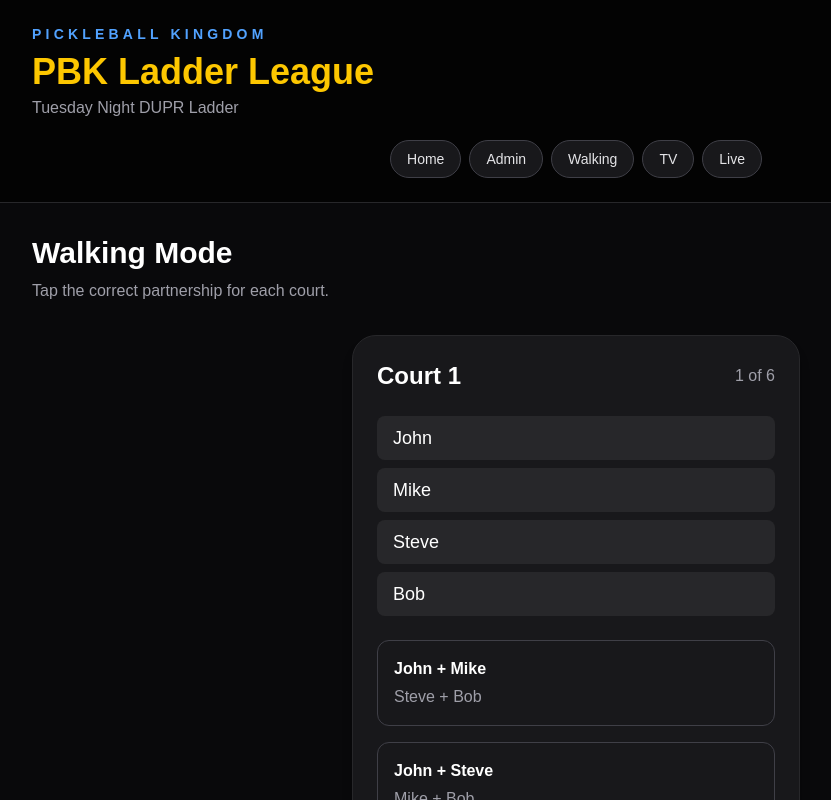
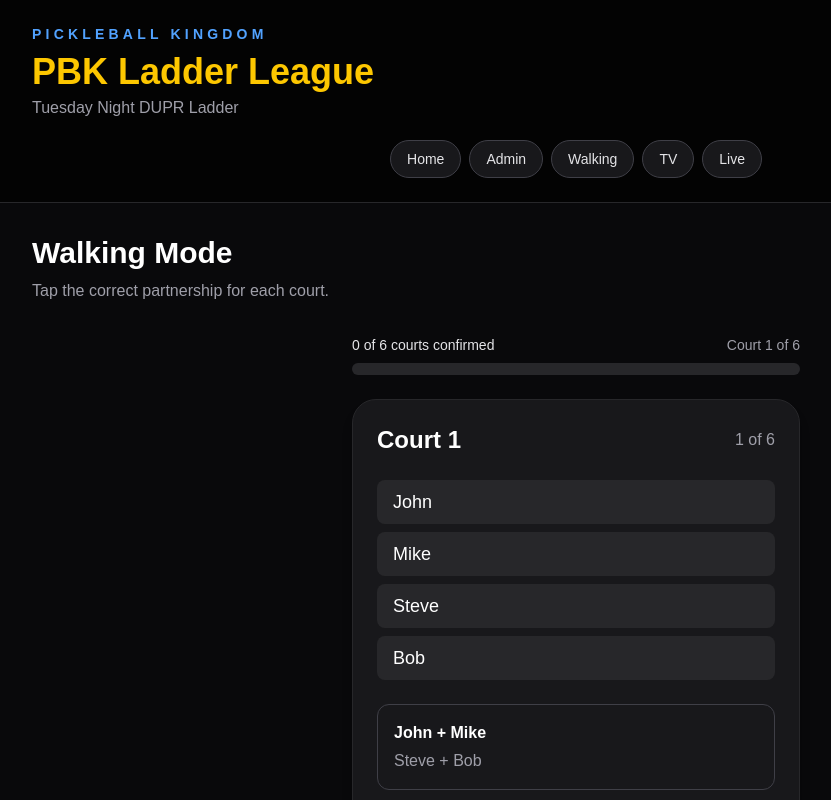
Before and after one commit to PabloPBK/pbk-ladder-league, a Next.js app: page /walking in a window 1280 px wide. Shown: the top 800 px of the page, without its empty margins (64-895 px from the left). Built offline with nearby package versions, Linux system fonts and the light colour scheme.

Commit message:
Add multi-court Walking Mode workflow

```diff
--- a/app/walking/page.tsx
+++ b/app/walking/page.tsx
@@ -1,39 +1,150 @@
 "use client";
 
+import { useState } from "react";
 import { AppLayout } from "@/components/layout/AppLayout";
 import { CourtCard } from "@/components/courts/CourtCard";
 
-export default function WalkingPage() {
-  const players = ["John", "Mike", "Steve", "Bob"];
+type Court = {
+  id: number;
+  players: [string, string, string, string];
+};
 
-  const pairings = [
+const courts: Court[] = [
+  {
+    id: 1,
+    players: ["John", "Mike", "Steve", "Bob"],
+  },
+  {
+    id: 2,
+    players: ["Sarah", "Emily", "Carlos", "David"],
+  },
+  {
+    id: 3,
+    players: ["Lisa", "Mark", "Rachel", "Tom"],
+  },
+  {
+    id: 4,
+    players: ["Kevin", "Maria", "Chris", "Amanda"],
+  },
+  {
+    id: 5,
+    players: ["Jason", "Nicole", "Brian", "Jessica"],
+  },
+  {
+    id: 6,
+    players: ["Daniel", "Ashley", "Eric", "Michelle"],
+  },
+];
+
+function createPairings(players: Court["players"]) {
+  const [playerA, playerB, playerC, playerD] = players;
+
+  return [
     {
-      team1: ["John", "Mike"] as [string, string],
-      team2: ["Steve", "Bob"] as [string, string],
+      team1: [playerA, playerB] as [string, string],
+      team2: [playerC, playerD] as [string, string],
     },
     {
-      team1: ["John", "Steve"] as [string, string],
-      team2: ["Mike", "Bob"] as [string, string],
+      team1: [playerA, playerC] as [string, string],
+      team2: [playerB, playerD] as [string, string],
     },
     {
-      team1: ["John", "Bob"] as [string, string],
-      team2: ["Mike", "Steve"] as [string, string],
+      team1: [playerA, playerD] as [string, string],
+      team2: [playerB, playerC] as [string, string],
     },
   ];
+}
+
+export default function WalkingPage() {
+  const [currentCourtIndex, setCurrentCourtIndex] = useState(0);
+  const [confirmedPairings, setConfirmedPairings] = useState<
+    Record<number, number>
+  >({});
+
+  const allCourtsConfirmed = currentCourtIndex >= courts.length;
+
+  function handlePairingSelect(pairingIndex: number) {
+    const currentCourt = courts[currentCourtIndex];
+
+    setConfirmedPairings((previous) => ({
+      ...previous,
+      [currentCourt.id]: pairingIndex,
+    }));
+
+    window.setTimeout(() => {
+      setCurrentCourtIndex((previous) => previous + 1);
+    }, 600);
+  }
+
+  function restartWalkingMode() {
+    setConfirmedPairings({});
+    setCurrentCourtIndex(0);
+  }
+
+  if (allCourtsConfirmed) {
+    return (
+      <AppLayout
+        title="Walking Mode"
+        description="Every court has a confirmed partnership."
+      >
+        <div className="mx-auto max-w-md rounded-3xl border border-green-500/40 bg-green-500/10 p-8 text-center">
+          <div className="text-6xl">✓</div>
+
+          <h3 className="mt-4 text-3xl font-bold text-green-400">
+            All Courts Confirmed
+          </h3>
+
+          <p className="mt-3 text-zinc-300">
+            {courts.length} of {courts.length} courts are ready.
+          </p>
+
+          <button
+            type="button"
+            onClick={restartWalkingMode}
+            className="mt-8 min-h-14 w-full rounded-xl bg-blue-600 px-6 py-4 text-lg font-semibold text-white transition hover:bg-blue-500"
+          >
+            Run Demo Again
+          </button>
+        </div>
+      </AppLayout>
+    );
+  }
+
+  const currentCourt = courts[currentCourtIndex];
+  const completedCount = Object.keys(confirmedPairings).length;
+  const progressPercent = (completedCount / courts.length) * 100;
 
   return (
     <AppLayout
       title="Walking Mode"
       description="Tap the correct partnership for each court."
     >
+      <div className="mx-auto mb-6 max-w-md">
+        <div className="mb-2 flex items-center justify-between text-sm">
+          <span className="font-medium text-zinc-200">
+            {completedCount} of {courts.length} courts confirmed
+          </span>
+
+          <span className="text-zinc-400">
+            Court {currentCourtIndex + 1} of {courts.length}
+          </span>
+        </div>
+
+        <div className="h-3 overflow-hidden rounded-full bg-zinc-800">
+          <div
+            className="h-full rounded-full bg-blue-500 transition-all duration-300"
+            style={{ width: `${progressPercent}%` }}
+          />
+        </div>
+      </div>
+
       <CourtCard
-        courtNumber={1}
-        totalCourts={6}
-        players={players}
-        pairings={pairings}
-        onSelect={(choice) => {
-          console.log("Selected pairing:", choice);
-        }}
+        key={currentCourt.id}
+        courtNumber={currentCourt.id}
+        totalCourts={courts.length}
+        players={currentCourt.players}
+        pairings={createPairings(currentCourt.players)}
+        onSelect={handlePairingSelect}
       />
     </AppLayout>
   );
```
